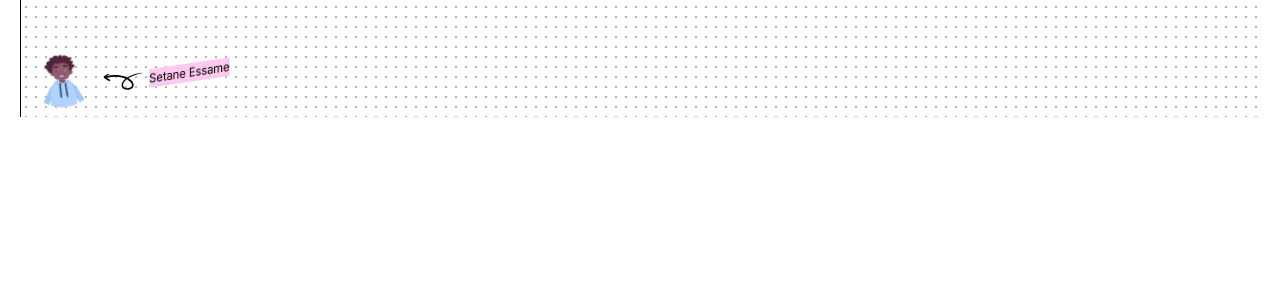
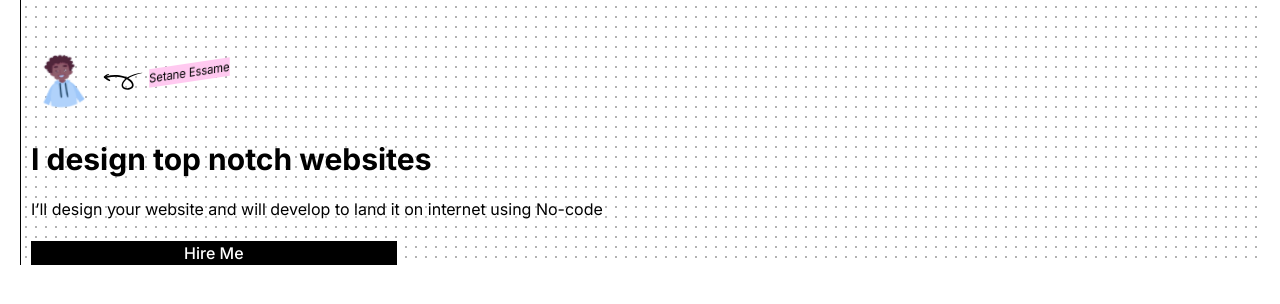
Before and after one commit to Worketyamo-Students/js-home-work, a plain HTML site: page Documents/Projects-Worketyamo/Neu-Brutalism/index.html in a window 1280 px wide. Shown: the part 78-382 px from the top of the page. Drawn offline with nearby package versions, Linux system fonts and the light colour scheme.

Commit message:
feat:finished hero section

```diff
--- a/Documents/Projects-Worketyamo/Neu-Brutalism/index.html
+++ b/Documents/Projects-Worketyamo/Neu-Brutalism/index.html
@@ -38,7 +38,9 @@
           </div>
         </div>
       </section>
-      <section class="pt-[3rem] flex items-center">
+      <!-- hero section  -->
+      <section class="pt-[3rem]">
+        <div class="flex items-center">
           <div>
             <img
               src="./assets/img/me.png"
@@ -54,6 +56,19 @@
           >
             Setane Essame
           </h1>
+        </div>
+        <div class="pt-6 flex flex-col gap-5">
+          <h1 class="font-bold text-3xl text-wrap w-70/100">
+            I design top notch websites
+          </h1>
+          <p>
+            I’ll design your website and will develop to land it on internet
+            using No-code
+          </p>
+          <button class="w-30/100 text-white bg-black font-medium">
+            Hire Me
+          </button>
+        </div>
       </section>
     </div>
   </body>
```
Lines whose indentation alone changed are shown as unchanged.
